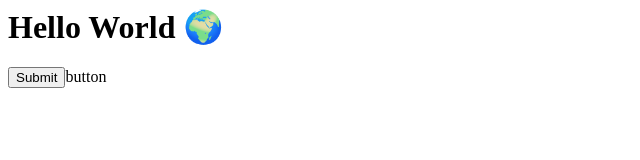
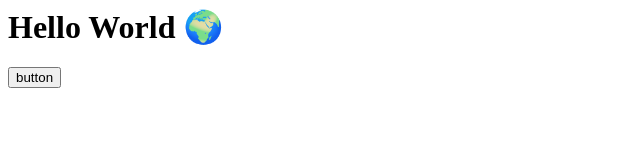
Before and after one commit to Rajubhai-7/myproject, a plain HTML site: page index.html in a window 1280 px wide. Shown: the full height of the page, 0-640 px from the left. Drawn offline with Linux system fonts and the light colour scheme.

Commit message:
Update index.html

```diff
--- a/index.html
+++ b/index.html
@@ -1,2 +1,2 @@
 <h1>Hello World 🌍</h1>
-<input type=submit>button</input>
+<input type=submit value="button">
```
